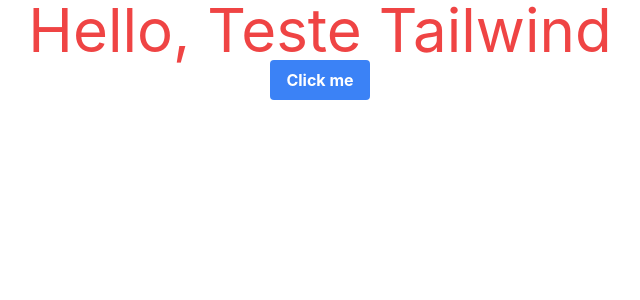
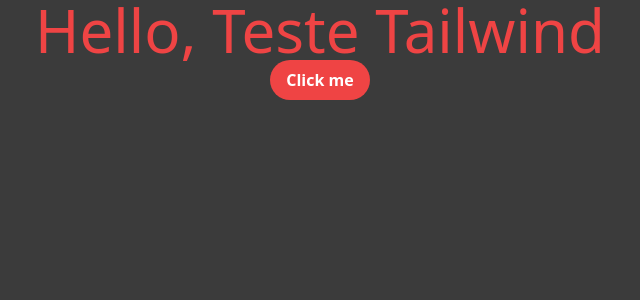
Before and after one commit to Dravock/react_cms, a React (Create React App) app: page / in a window 1280 px wide. Shown: the top 300 px of the page, without its empty margins (320-960 px from the left). Built offline with nearby package versions, Linux system fonts and the light colour scheme.

Commit message:
added readME

```diff
--- a/src/App.js
+++ b/src/App.js
@@ -5,7 +5,7 @@
     <div className="App">
       <div>
         <h1 className='text-6xl text-red-500'>Hello, Teste Tailwind</h1>
-        <button className='btn btn-blue'>Click me </button>
+        <button className='bg-red-500 hover:bg-red-700 text-white font-bold py-2 px-4 rounded-full' >Click me </button>
       </div>
     </div>
   );
--- a/src/index.css
+++ b/src/index.css
@@ -4,20 +4,9 @@
 @tailwind components;
 @tailwind utilities;
 
-body {
-  margin: 0;
-  font-family: -apple-system, BlinkMacSystemFont, 'Segoe UI', 'Roboto', 'Oxygen',
-    'Ubuntu', 'Cantarell', 'Fira Sans', 'Droid Sans', 'Helvetica Neue',
-    sans-serif;
-  -webkit-font-smoothing: antialiased;
-  -moz-osx-font-smoothing: grayscale;
-}
+/* CSS STYLINGS */
 
-code {
-  font-family: source-code-pro, Menlo, Monaco, Consolas, 'Courier New',
-    monospace;
-}
-
+  /* BUTTON STYLING */
   .btn {
     @apply font-bold py-2 px-4 rounded;
   }
@@ -27,3 +16,8 @@
   .btn-blue:hover {
     @apply bg-blue-700;
   }
+
+  /* BODY STYLING */
+  body{
+    background-color: rgba(0, 0, 0, 0.767);
+  }
```
Lines whose indentation alone changed are shown as unchanged.
